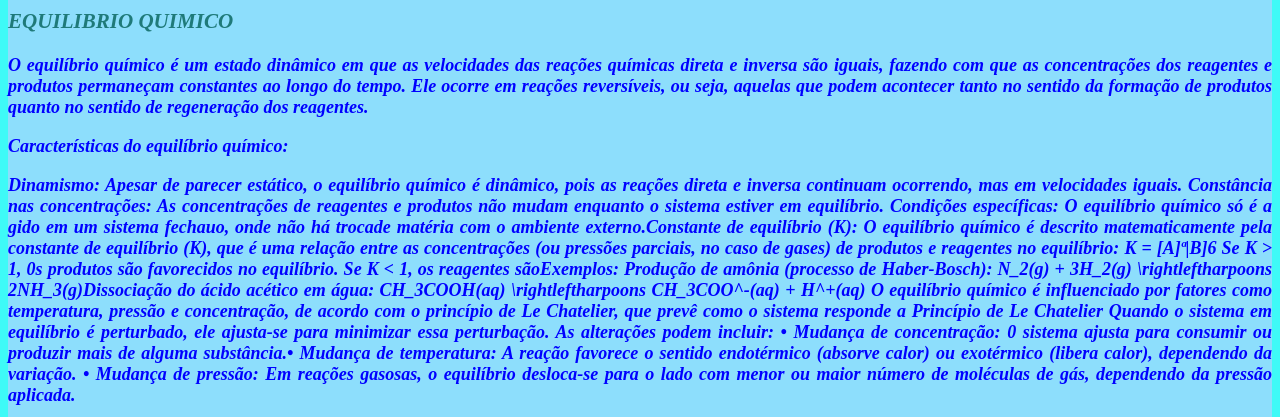
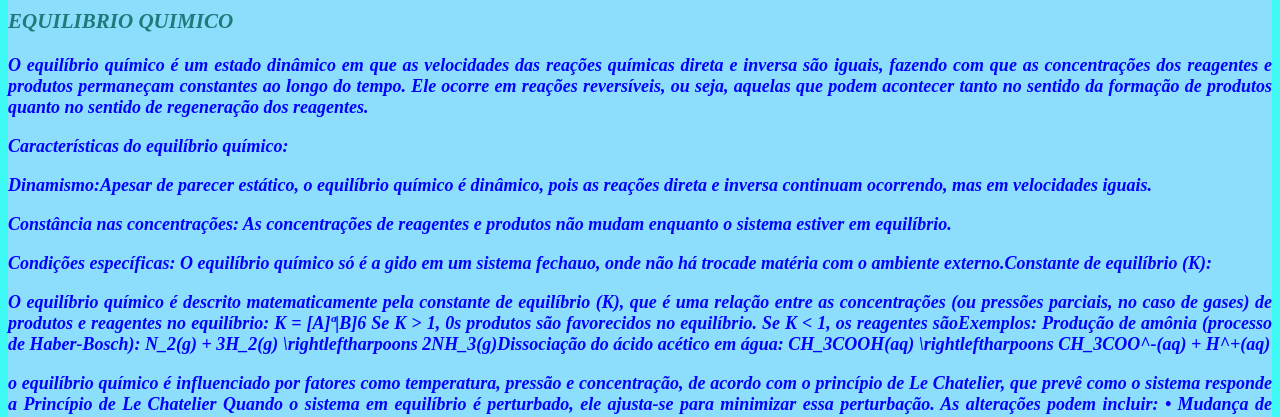
Before and after one commit to Moranguinho678/projeto, a plain HTML site: page index.html in a window 1280 px wide. Shown: the part 199-616 px from the top of the page. Drawn offline with Linux system fonts and the light colour scheme; a script that the page names is missing.

Commit message:
Update index.html

```diff
--- a/index.html
+++ b/index.html
@@ -22,12 +22,12 @@
 <div class="PRIMEIROPARAGRAFO">
 <h3>EQUILIBRIO QUIMICO</h3>
 <p><i><b>
-O equilíbrio químico é um estado dinâmico em que as velocidades das reações químicas direta e inversa são iguais, fazendo com que as concentrações dos reagentes e produtos permaneçam constantes ao longo do tempo. Ele ocorre em reações reversíveis, ou seja, aquelas que podem acontecer tanto no sentido da formação de produtos quanto no sentido de regeneração dos reagentes.</p>
-<p>Características do equilíbrio químico:</p>
-Dinamismo: Apesar de parecer estático, o equilíbrio químico é dinâmico, pois as reações direta e inversa continuam ocorrendo, mas em velocidades iguais.
-Constância nas concentrações: As concentrações de reagentes e produtos não mudam enquanto o sistema estiver em equilíbrio.
-Condições específicas: O equilíbrio químico só é a gido em um sistema fechauo, onde não há trocade matéria com o ambiente externo.Constante de equilíbrio (K):
-O equilíbrio químico é descrito matematicamente pela constante de equilíbrio (K), que é uma relação entre as concentrações (ou pressões parciais, no caso de gases) de produtos e reagentes no equilíbrio:
+</p>O equilíbrio químico é um estado dinâmico em que as velocidades das reações químicas direta e inversa são iguais, fazendo com que as concentrações dos reagentes e produtos permaneçam constantes ao longo do tempo. Ele ocorre em reações reversíveis, ou seja, aquelas que podem acontecer tanto no sentido da formação de produtos quanto no sentido de regeneração dos reagentes.</p>
+</p>Características do equilíbrio químico:</p>
+</p>Dinamismo:Apesar de parecer estático, o equilíbrio químico é dinâmico, pois as reações direta e inversa continuam ocorrendo, mas em velocidades iguais.
+</p>Constância nas concentrações: As concentrações de reagentes e produtos não mudam enquanto o sistema estiver em equilíbrio.
+</p>Condições específicas: O equilíbrio químico só é a gido em um sistema fechauo, onde não há trocade matéria com o ambiente externo.Constante de equilíbrio (K):
+</p>O equilíbrio químico é descrito matematicamente pela constante de equilíbrio (K), que é uma relação entre as concentrações (ou pressões parciais, no caso de gases) de produtos e reagentes no equilíbrio:
 K =
 [A]ª|B]6
 Se K > 1, 0s produtos são favorecidos no equilíbrio.
@@ -37,7 +37,7 @@ Haber-Bosch):
 N_2(g) + 3H_2(g) \rightleftharpoons 2NH_3(g)Dissociação do ácido acético em água:
 СН_3СOOH(aq) \rightleftharpoons
 CH_3COO^-(aq) + H^+(aq)
-O equilíbrio químico é influenciado por fatores como temperatura, pressão e concentração, de acordo com o princípio de Le Chatelier, que prevê como o sistema responde a Princípio de Le Chatelier
+</p> o equilíbrio químico é influenciado por fatores como temperatura, pressão e concentração, de acordo com o princípio de Le Chatelier, que prevê como o sistema responde a Princípio de Le Chatelier
 Quando o sistema em equilíbrio é perturbado, ele ajusta-se para minimizar essa perturbação. As alterações podem incluir:
 • Mudança de concentração: 0 sistema ajusta para consumir ou produzir mais de alguma substância.• Mudança de temperatura: A reação favorece o sentido endotérmico
 (absorve calor) ou exotérmico (libera calor), dependendo da variação.
```
